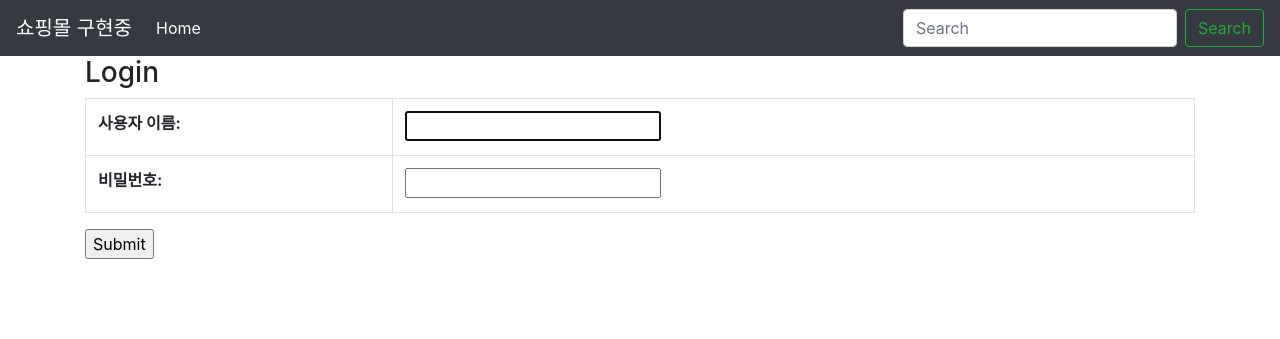
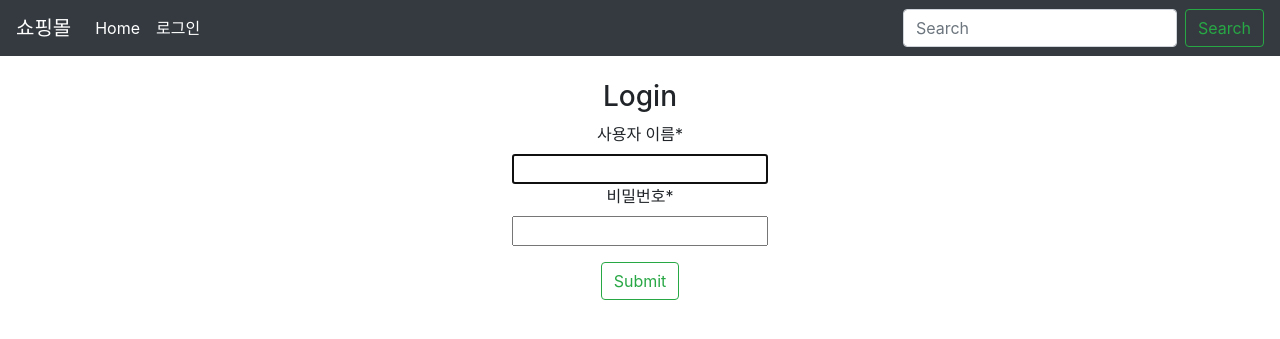
Before and after one commit to HyungtaeMoon/Iamport_django_2.x, a Django app: page /accounts/login/ in a window 1280 px wide. Shown: the top 339 px of the page. Run offline with Django 3.2, Linux system fonts and the light colour scheme; parts of the project's set-up code (start-up, migrations or seed data) failed here and were passed over; some libraries are stand-ins or nearby versions.

Commit message:
[FIX] crispy 라이브러리로 login.html template 수정 및 index 에 로그인, 로그아웃 버튼 추가

```diff
--- a/app/accounts/urls.py
+++ b/app/accounts/urls.py
@@ -1,3 +1,4 @@
+from django.contrib.auth.views import LogoutView
 from django.urls import path
 from django.contrib.auth import views as auth_views
 
@@ -9,4 +10,5 @@ urlpatterns = [
     path('login/', auth_views.LoginView.as_view(template_name='accounts/login.html'), name='login'),
     # path('login/', views.login_view, name='login'),
     path('profile/', views.profile, name='profile'),
+    path('logout/', views.logout_view, name='logout'),
 ]
--- a/app/config/settings.py
+++ b/app/config/settings.py
@@ -39,6 +39,8 @@ ALLOWED_HOSTS = []
 # Application definition
 
 INSTALLED_APPS = [
+    'crispy_forms',
+
     'accounts',
     'shop',
 
@@ -136,3 +138,5 @@ STATIC_ROOT = os.path.join(ROOT_DIR, 'static')
 
 MEDIA_URL = '/media/'
 MEDIA_ROOT = os.path.join(BASE_DIR, 'media')
+
+CRISPY_TEMPLATES_PACK = 'bootstrap4'
--- a/app/templates/accounts/login.html
+++ b/app/templates/accounts/login.html
@@ -1,16 +1,17 @@
 {% extends 'layout.html' %}
+{% load crispy_forms_tags %}
 
 {% block content %}
     <div class="container">
         <div class="row">
-        <div class="col-sm-12">
+            <div class="col-12 text-center">
                 <h3>Login</h3>
                 <form action="" method="POST">
                     {% csrf_token %}
                     <table class="table table-hover table-bordered">
-                {{ form.as_table }}
+                        {{ form | crispy }}
                     </table>
-            <input type="submit">
+                    <input type="submit" class="btn btn-outline-success">
                 </form>
             </div>
         </div>
--- a/app/templates/layout.html
+++ b/app/templates/layout.html
@@ -7,7 +7,7 @@
 </head>
 <body>
 <nav class="navbar navbar-expand-md navbar-dark bg-dark">
-      <a class="navbar-brand" href="{% url 'shop:index' %}">쇼핑몰 구현중</a>
+    <a class="navbar-brand" href="{% url 'shop:index' %}">쇼핑몰</a>
     <button class="navbar-toggler" type="button" data-toggle="collapse" data-target="#navbarsExampleDefault" aria-controls="navbarsExampleDefault" aria-expanded="false" aria-label="Toggle navigation">
         <span class="navbar-toggler-icon"></span>
     </button>
@@ -19,17 +19,25 @@
             </li>
             {% if user.is_authenticated %}
                 <li class="nav-item">
-            <a class="nav-link" href="{% url 'accounts:profile' %}">프로필</a>
+                    <a class="nav-link" href="{% url 'accounts:profile' %}">[{{ user }}] 님의 프로필</a>
+                </li>
+                <li class="nav-item active">
+                    <a class="nav-link" href="{% url 'accounts:logout' %}">로그아웃</a>
+                </li>
+            {% else %}
+                <li class="nav-item active">
+                    <a class="nav-link" href="{% url 'accounts:login' %}">로그인</a>
                 </li>
             {% endif %}
 
         </ul>
-        <form class="form-inline my-2 my-lg-0" action="{% url 'shop:index'  %}">
+        <form class="form-inline" action="{% url 'shop:index'  %}">
             <input name="q" value="{{ q }}" class="form-control mr-sm-2" type="text" placeholder="Search" aria-label="Search">
-          <button class="btn btn-outline-success my-2 my-sm-0" type="submit">Search</button>
+            <button class="btn btn-outline-success" type="submit">Search</button>
         </form>
     </div>
 </nav>
+<br>
 {% block content %}
 {% endblock %}
 
```
Also changed, not shown: app/accounts/views.py (+6 -1 lines), 2 other files. Lines whose indentation alone changed are shown as unchanged.
